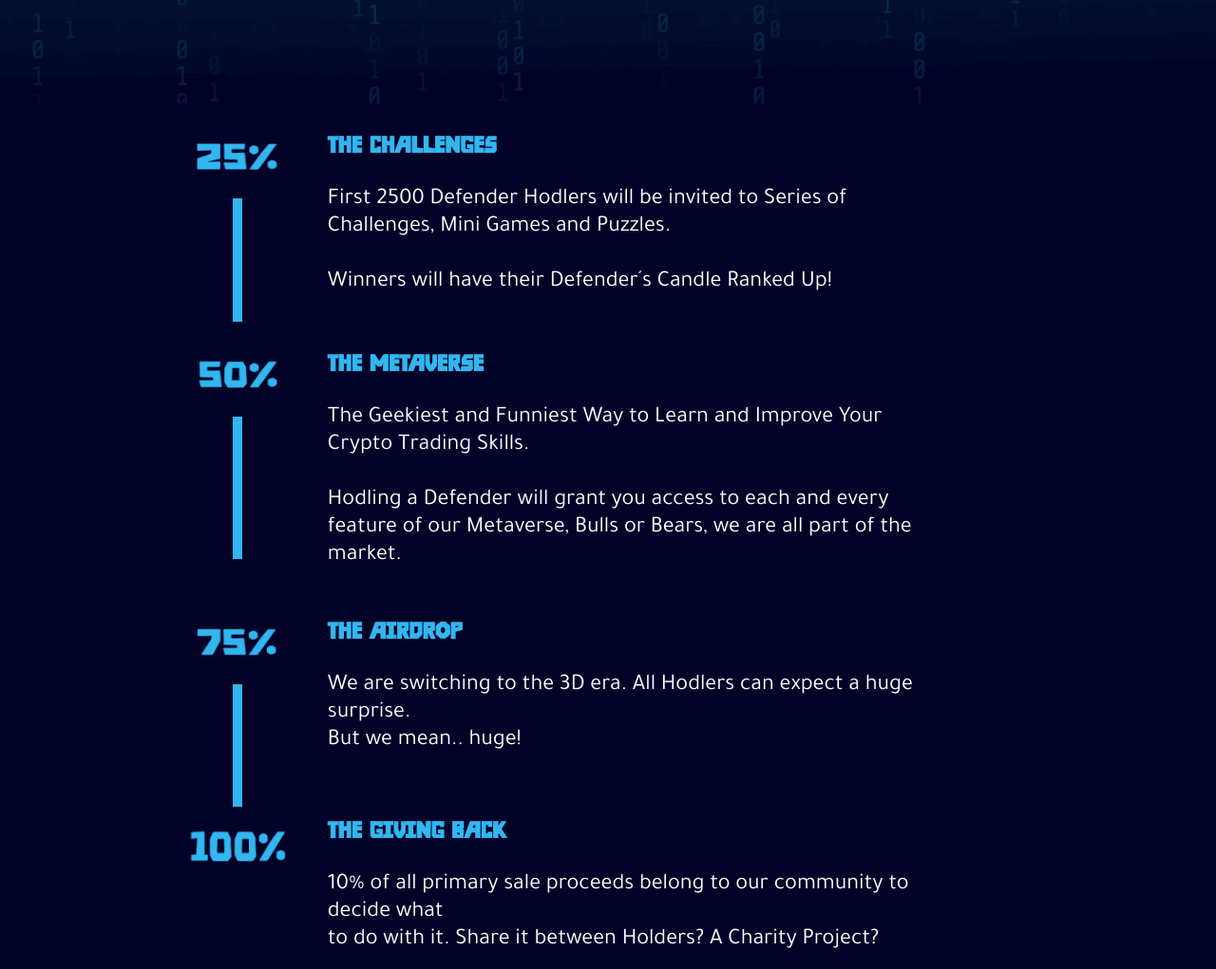
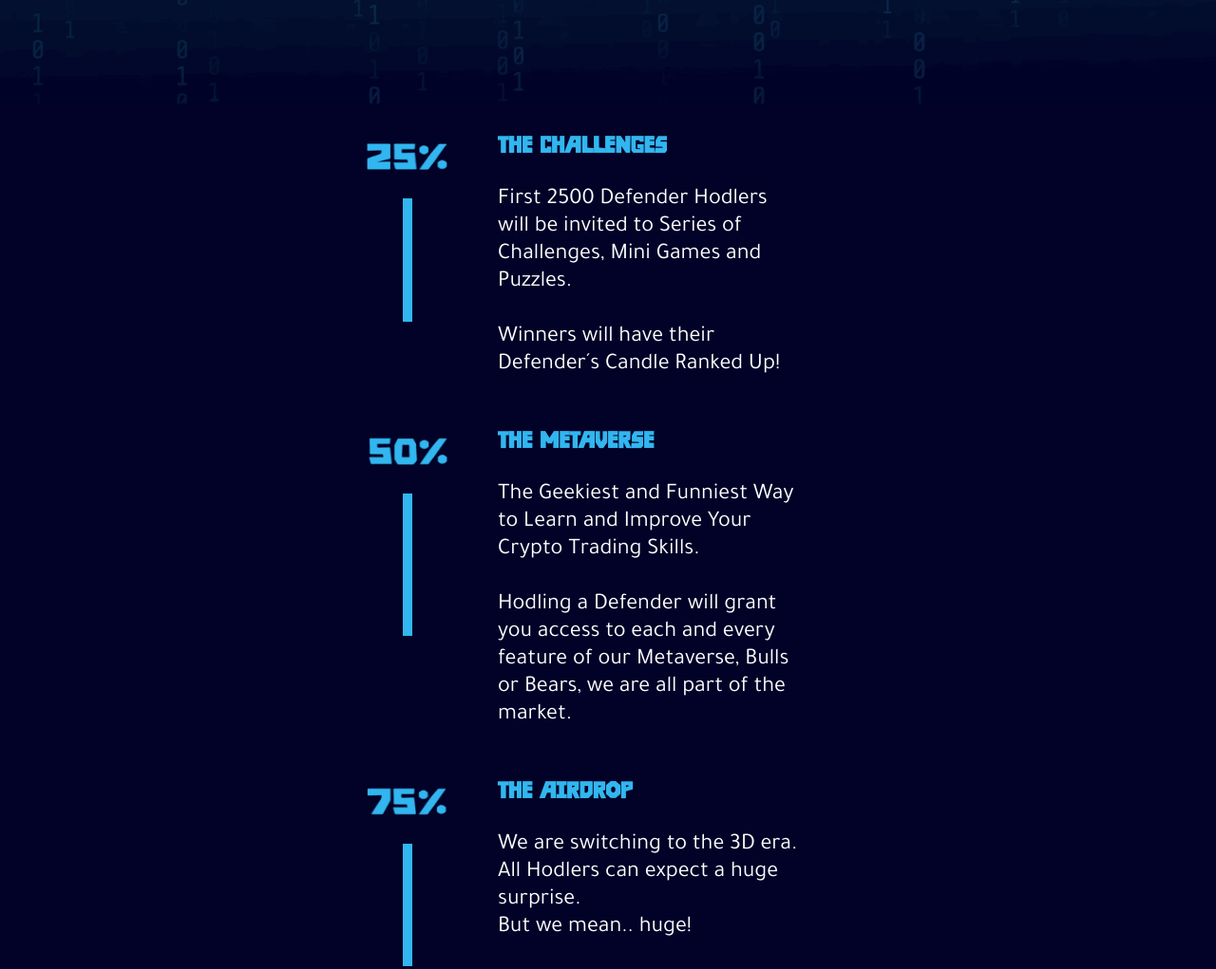
Before and after one commit to CandleDefenders/web, a plain HTML site: page index.html in a window 1280 px wide. Shown: the part 3280-4301 px from the top of the page at 95% size. Drawn offline with Linux system fonts and the light colour scheme.

Commit message:
Update style.css

```diff
--- a/assets/CSS/style.css
+++ b/assets/CSS/style.css
@@ -2835,7 +2835,7 @@ main {
 }
 
 .Conteiner_box2 {
-  width: 68%;
+  width: 40%;
   display: flex;
   height: 100%;
   /* margin-bottom: 2rem; */
```
